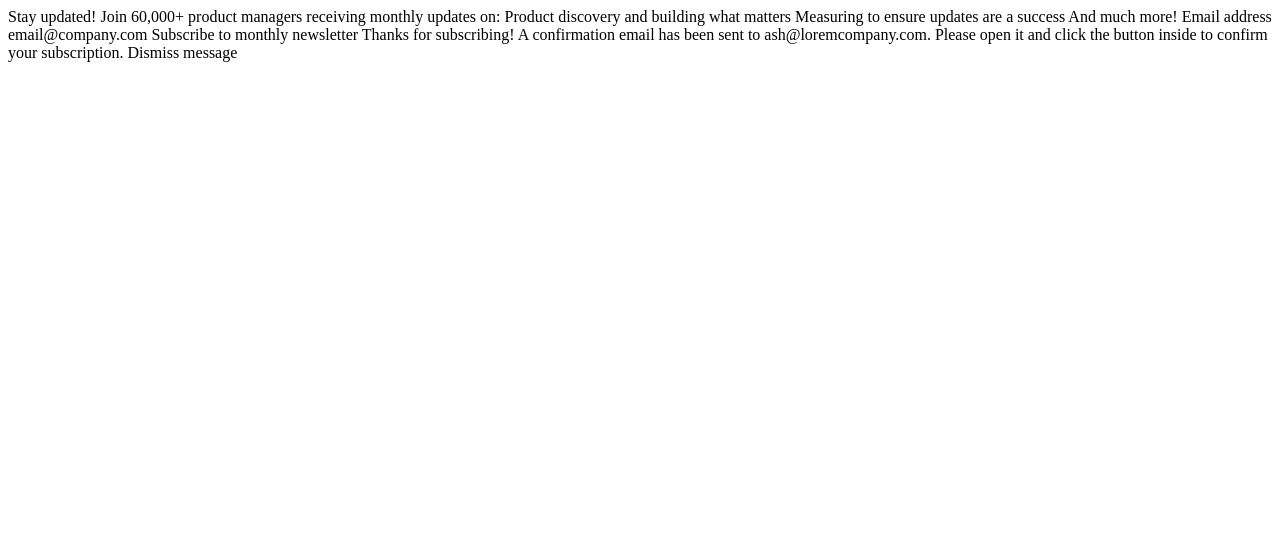
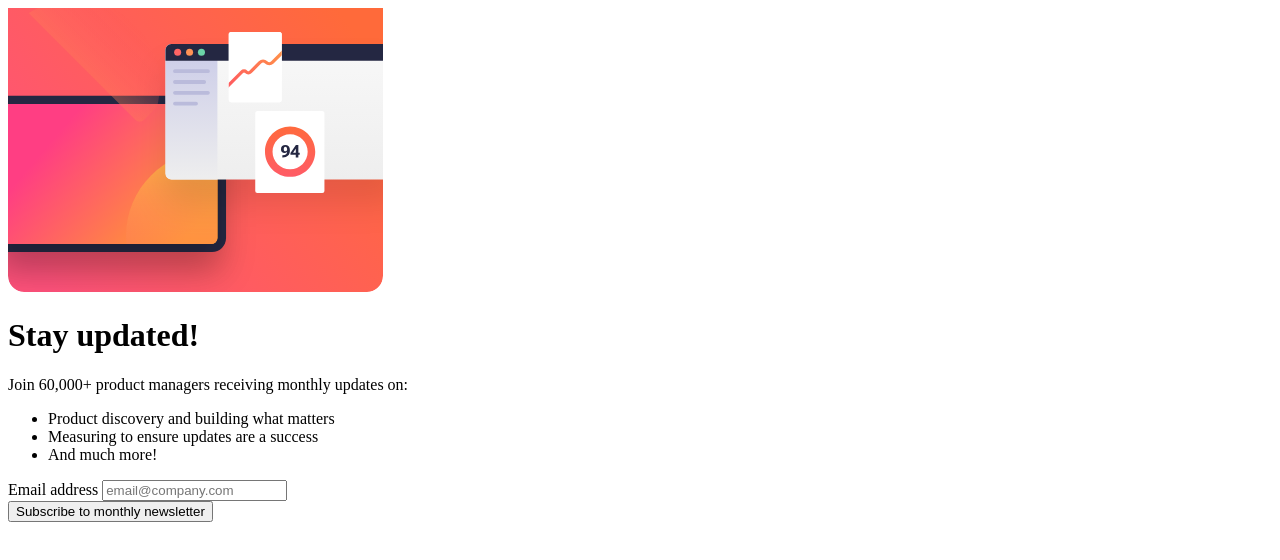
Before and after one commit to oryanhach/newsletter-sign-up-form, a plain HTML site: page index.html in a window 1280 px wide. Drawn offline with Linux system fonts and the light colour scheme.

Commit message:
added html

```diff
--- a/index.html
+++ b/index.html
@@ -10,38 +10,41 @@
 
   <title>Frontend Mentor | Newsletter sign-up form with success message</title>
 
+  <link rel="stylesheet" href="style.css">
 
 </head>
 
 <body>
 
-  <!-- Sign-up form start -->
+  <div class="newsletter-cta">
+    <picture>
+      <img src="assets/images/illustration-sign-up-mobile.svg" alt="">
+    </picture>
 
-  Stay updated!
+    <h1>
+      Stay updated!
+    </h1>
+    <p>
+      Join 60,000+ product managers receiving monthly updates on:
+    </p>
 
-  Join 60,000+ product managers receiving monthly updates on:
+    <ul class="checkmark-list">
+      <li>Product discovery and building what matters</li>
+      <li>Measuring to ensure updates are a success</li>
+      <li>And much more!</li>
+    </ul>
 
-  Product discovery and building what matters
-  Measuring to ensure updates are a success
-  And much more!
+    <form>
+      <div class="form-group">
+        <label for="email">Email address</label>
+        <input placeholder="email@company.com" type="email">
+      </div>
 
-  Email address
-  email@company.com
+      <button class="button">Subscribe to monthly newsletter</button>
+    </form>
 
-  Subscribe to monthly newsletter
 
-  <!-- Sign-up form end -->
-
-  <!-- Success message start -->
-
-  Thanks for subscribing!
-
-  A confirmation email has been sent to ash@loremcompany.com.
-  Please open it and click the button inside to confirm your subscription.
-
-  Dismiss message
-
-  <!-- Success message end -->
+  </div>
 
 </body>
 
```
Also changed, not shown: style.css (added).
